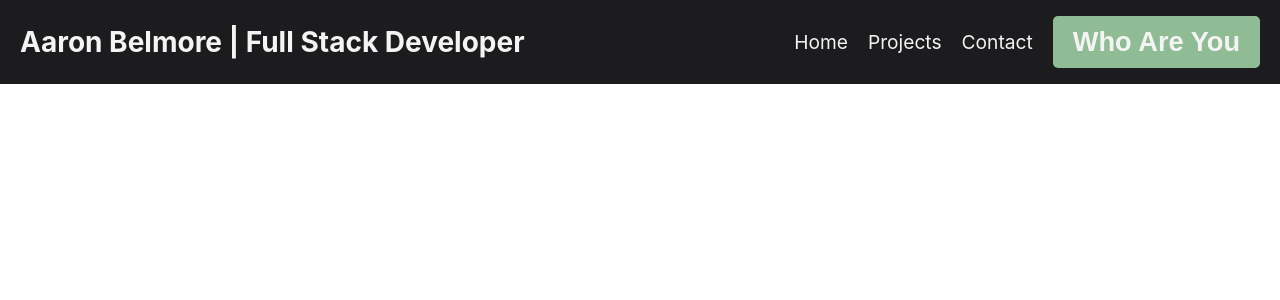
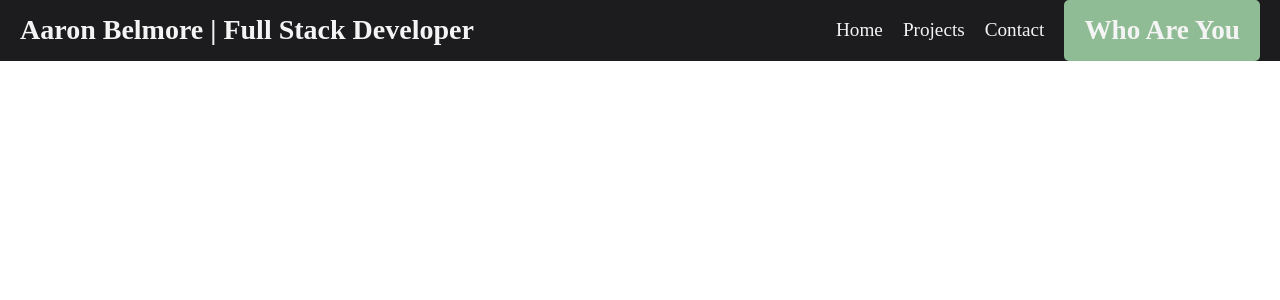
Before and after one commit to abelmore33/Portfolio, a React (Create React App) app: page /resume in a window 1280 px wide. Shown: the top 300 px of the page. Built offline with nearby package versions, Linux system fonts and the light colour scheme.

Commit message:
added css reset

```diff
--- a/src/App.css
+++ b/src/App.css
@@ -1,38 +1,62 @@
-.App {
-  text-align: center;
+/*
+  1. Use a more-intuitive box-sizing model.
+*/
+*,
+*::before,
+*::after {
+  box-sizing: border-box;
 }
-
-.App-logo {
-  height: 40vmin;
-  pointer-events: none;
+/*
+  2. Remove default margin
+*/
+* {
+  margin: 0;
 }
-
-@media (prefers-reduced-motion: no-preference) {
-  .App-logo {
-    animation: App-logo-spin infinite 20s linear;
-  }
+/*
+  Typographic tweaks!
+  3. Add accessible line-height
+  4. Improve text rendering
+*/
+body {
+  line-height: 1.5;
+  -webkit-font-smoothing: antialiased;
 }
-
-.App-header {
-  background-color: #282c34;
-  min-height: 100vh;
-  display: flex;
-  flex-direction: column;
-  align-items: center;
-  justify-content: center;
-  font-size: calc(10px + 2vmin);
-  color: white;
+/*
+  5. Improve media defaults
+*/
+img,
+picture,
+video,
+canvas,
+svg {
+  display: block;
+  max-width: 100%;
 }
-
-.App-link {
-  color: #61dafb;
+/*
+  6. Remove built-in form typography styles
+*/
+input,
+button,
+textarea,
+select {
+  font: inherit;
 }
-
-@keyframes App-logo-spin {
-  from {
-    transform: rotate(0deg);
-  }
-  to {
-    transform: rotate(360deg);
-  }
+/*
+  7. Avoid text overflows
+*/
+p,
+h1,
+h2,
+h3,
+h4,
+h5,
+h6 {
+  overflow-wrap: break-word;
 }
+/*
+  8. Create a root stacking context
+*/
+#root,
+#__next {
+  isolation: isolate;
+}
--- a/src/components/Home.jsx
+++ b/src/components/Home.jsx
@@ -123,10 +123,6 @@
             >
               <img className="project-img" src={project2} alt="" />
             </a>
-            <p>
-              In this project, I built a movie application using React Router to
-              demonstrate client-side routing. Key tasks included:
-            </p>
             <p>
               In this project, I built a movie application using React Router to
               demonstrate client-side routing. Key tasks included:
--- a/src/css/home.css
+++ b/src/css/home.css
@@ -98,11 +98,30 @@
   padding: 15px;
   border-radius: 5px;
   box-shadow: 0 0 10px rgba(0, 0, 0, 0.5);
+  margin-bottom: 20px;
 }
 
 .project-img {
-  width: 200px;
+  width: 300px;
   height: 175px;
   object-fit: cover;
   border-radius: 5px;
 }
+
+.project-img:hover {
+  opacity: 0.8;
+}
+
+.skills {
+  display: flex;
+  align-items: center;
+  gap: 20px;
+  list-style: none;
+}
+
+.skills-img {
+  width: 75px;
+  height: 100%;
+  object-fit: cover;
+  border-radius: 5px;
+}
--- a/src/css/navbar.css
+++ b/src/css/navbar.css
@@ -43,28 +43,3 @@
   background-color: #1c1c1e;
   color: #f4f4f4;
 }
-
-.project-img {
-  width: 18%;
-  height: 100%;
-  object-fit: cover;
-  border-radius: 5px;
-}
-
-.project-img:hover {
-  opacity: 0.8;
-}
-
-.skills {
-  display: flex;
-  align-items: center;
-  gap: 20px;
-  list-style: none;
-}
-
-.skills-img {
-  width: 75px;
-  height: 100%;
-  object-fit: cover;
-  border-radius: 5px;
-}
--- a/src/index.css
+++ b/src/index.css
@@ -1,13 +1,62 @@
+/*
+  1. Use a more-intuitive box-sizing model.
+*/
+*,
+*::before,
+*::after {
+  box-sizing: border-box;
+}
+/*
+  2. Remove default margin
+*/
+* {
+  margin: 0;
+}
+/*
+  Typographic tweaks!
+  3. Add accessible line-height
+  4. Improve text rendering
+*/
 body {
-  margin: 0;
-  font-family: -apple-system, BlinkMacSystemFont, 'Segoe UI', 'Roboto', 'Oxygen',
-    'Ubuntu', 'Cantarell', 'Fira Sans', 'Droid Sans', 'Helvetica Neue',
-    sans-serif;
+  line-height: 1.5;
   -webkit-font-smoothing: antialiased;
-  -moz-osx-font-smoothing: grayscale;
 }
-
-code {
-  font-family: source-code-pro, Menlo, Monaco, Consolas, 'Courier New',
-    monospace;
+/*
+  5. Improve media defaults
+*/
+img,
+picture,
+video,
+canvas,
+svg {
+  display: block;
+  max-width: 100%;
 }
+/*
+  6. Remove built-in form typography styles
+*/
+input,
+button,
+textarea,
+select {
+  font: inherit;
+}
+/*
+  7. Avoid text overflows
+*/
+p,
+h1,
+h2,
+h3,
+h4,
+h5,
+h6 {
+  overflow-wrap: break-word;
+}
+/*
+  8. Create a root stacking context
+*/
+#root,
+#__next {
+  isolation: isolate;
+}
```
